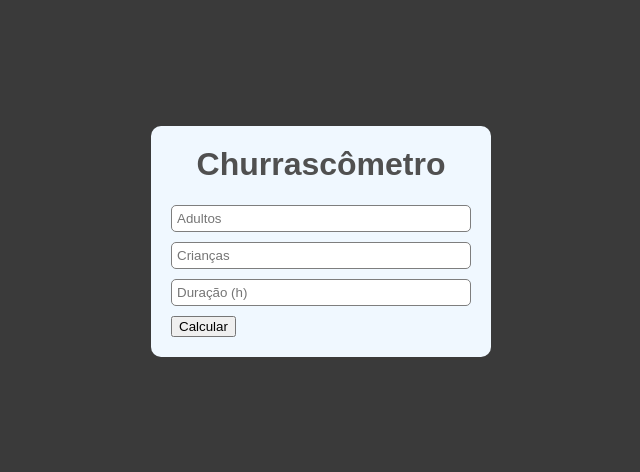
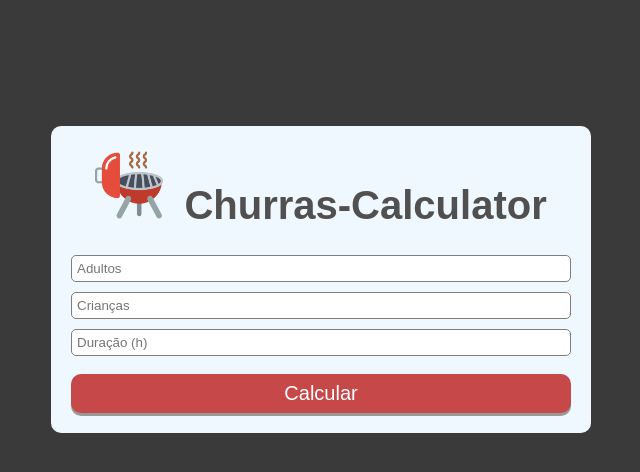
Before and after one commit to Livancli/churrascometro, a plain HTML site: page index.html in a window 1280 px wide. Shown: the whole page, without its empty margins (319-959 px from the left). Drawn offline with Linux system fonts and the light colour scheme.

Commit message:
styling page

```diff
--- a/index.html
+++ b/index.html
@@ -4,16 +4,20 @@
   <meta charset="UTF-8">
   <meta name="viewport" content="width=device-width, initial-scale=1.0">
   <link rel="stylesheet" href="./style/style.css">
-  <title>Churrascômetro</title>
+  <title>Churras Calculator</title>
+  <link rel="icon" href="data:,">
+  <link rel="shortcut icon" href="./icon/barbecue_2946598.png">
 </head>
 <body>
 
 <div class="container">
-  <h1>Churrascômetro</h1>
+  <h1>
+    <img src="./icon/barbecue_2946598.png" alt="grill">
+    Churras-Calculator</h1>
   <input type="number" name="adultos" id="adultos" placeholder="Adultos">
   <input type="number" name="criancas" id="criancas" placeholder="Crianças">
   <input type="number" name="duracao" id="duracao" placeholder="Duração (h)">
-  <button onclick="calcular()">Calcular</button>
+  <button id="button" onclick="calcular()">Calcular</button>
 
 
   <div id="resultado">
--- a/script/script.js
+++ b/script/script.js
@@ -1,7 +1,6 @@
 // Carne - 400g por pessoa + de 6 horas - 650
 // Cerveja - 1200ml por pessoa + de 6 horas - 2000ml
 // Refrigerante/água - 1000ml por pessoa + de 6 horas 1500ml
-
 //crianças valem por 0,5
 
 
@@ -30,9 +29,9 @@ function calcular(){
 
 function carnePP(duracao) {
   if(duracao >= 6){
-    return 650;
+    return 750;
   } else{
-    return 400;
+    return 500;
   }
 }
 
--- a/style/style.css
+++ b/style/style.css
@@ -5,7 +5,7 @@ body {
 
 .container {
 font-family: Arial, Helvetica, sans-serif;
-max-width: 300px;
+max-width: 500px;
 margin: auto;
 background-color: aliceblue;
 padding: 20px;
@@ -17,6 +17,14 @@ h1 {
   margin-top: 0;
   color: #505050;
   text-align: center;
+  font-size: 40px;
+}
+
+h1 img {
+  width: 68px;
+  height: 68px;
+  margin-right: 10px;
+  padding-top: 5px;
 }
 
 input {
@@ -29,3 +37,41 @@ input {
   outline: 0;
   border: 1px solid #7e7e7e;
 }
+
+#button {
+  border: 2px solid #5d5d5d;
+  color: rgb(255, 255, 255);
+  background-color: rgb(198, 72, 72);
+  font-size: 20px;
+  margin-top: 8px;
+  text-align: center;
+  border-radius: 10px;
+  padding: 8px 20px;
+  cursor: pointer;
+  transition-duration: 0.4s;
+  border: none;
+  box-shadow: 0 3px #999;
+  width: 100%;
+}
+
+#button:hover {
+  width: 250px;
+  border: 2px solid #5d5d5d;
+  color: rgb(255, 255, 255);
+  background-color: rgb(174, 64, 64);
+  font-size: 20px;
+  margin-top: 8px;
+  text-align: center;
+  border-radius: 10px;
+  padding: 8px 20px;
+  cursor: pointer;
+  border: none;
+  box-shadow: 0 3px #999;
+  width: 100%;
+}
+
+#button:active {
+  background-color: rgb(198, 72, 72);
+  box-shadow: 0 5px #666;
+  transform: translateY(3px);
+}
```
Also changed, not shown: icon/barbecue_2946598.png (added).
